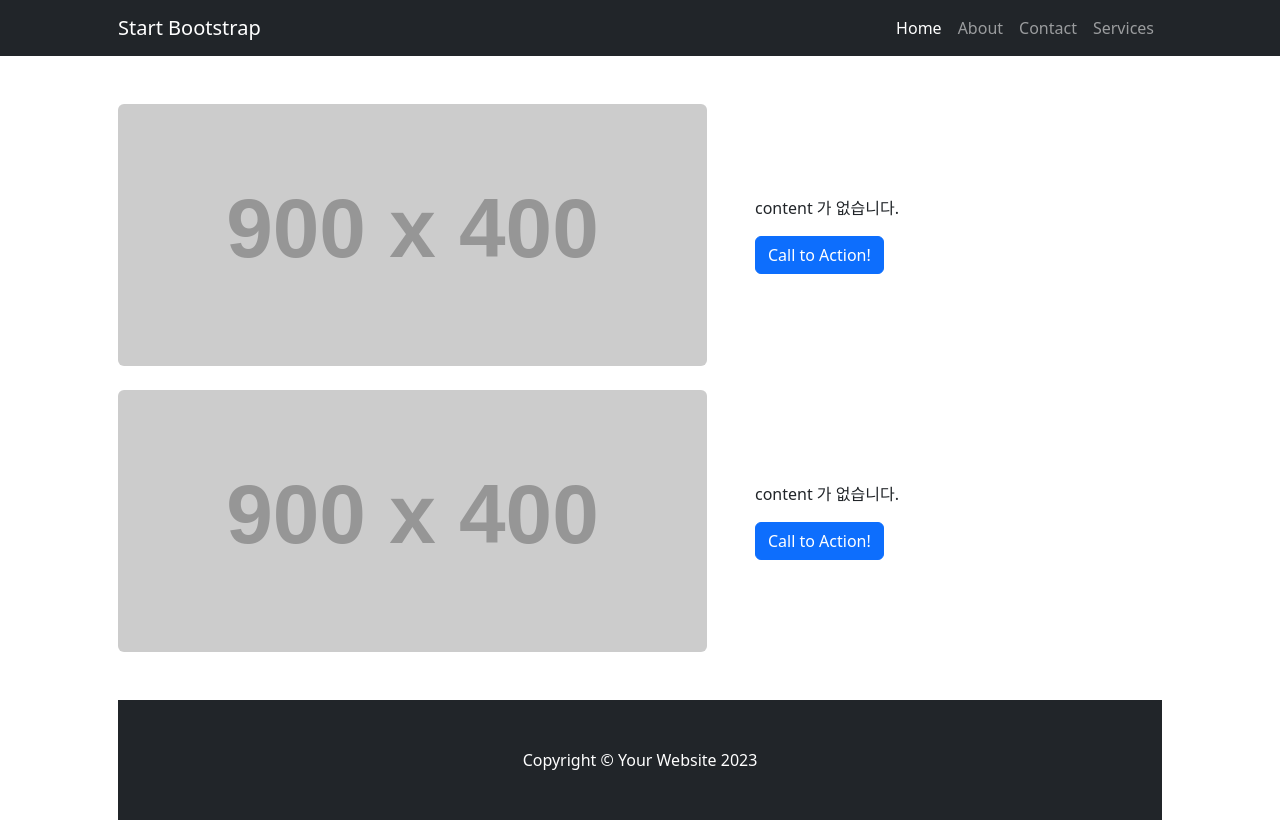
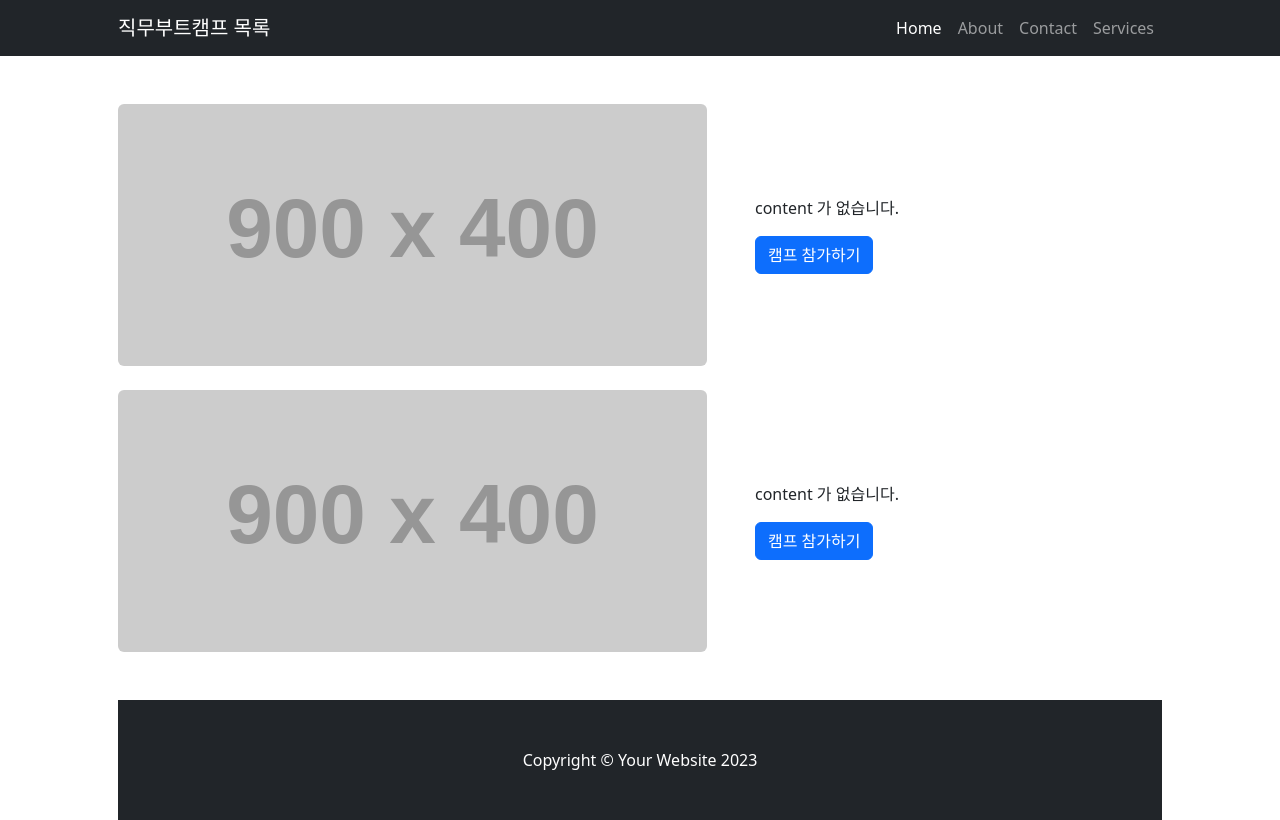
Before and after one commit to goldangeee/comento, a Django app: template templates/product/content_list.html in a window 1280 px wide. Run offline with Django 5.2, Linux system fonts and the light colour scheme; the template is opened without the code that fills it, so the values that code supplies are empty; grey boxes labelled with a size stand in for pictures from a placeholder-image service; some libraries are stand-ins or nearby versions.

Commit message:
2주차 django 개발 완료2

```diff
--- a/templates/pages/company_info.html
+++ b/templates/pages/company_info.html
@@ -6,8 +6,10 @@
 </head>
 <body>
 <nav>
-    <a href="/company/">company info</a>
-    <a href="/product/">product</a>
+    <a href="/company/">회사소개</a>
+    <a href="/product/">직무부트캠프</a>
+    <a href="">로그인</a>
+    <a href="">회원가입</a>
 </nav>
 
 <h1>회사소개 페이지입니다.</h1>
--- a/templates/product/content_list.html
+++ b/templates/product/content_list.html
@@ -6,7 +6,7 @@
         <meta name="viewport" content="width=device-width, initial-scale=1, shrink-to-fit=no" />
         <meta name="description" content="" />
         <meta name="author" content="" />
-        <title>Small Business - Start Bootstrap Template</title>
+        <title>직무부트캠프 목록</title>
         <!-- Favicon-->
         <!-- Core theme CSS (includes Bootstrap)-->
         <link rel="stylesheet" type="text/css" href="{% static 'styles.css' %}">
@@ -16,7 +16,7 @@
         <!-- Responsive navbar-->
         <nav class="navbar navbar-expand-lg navbar-dark bg-dark">
             <div class="container px-5">
-                <a class="navbar-brand" href="#!">Start Bootstrap</a>
+                <a class="navbar-brand" href="#!">직무부트캠프 목록</a>
                 <button class="navbar-toggler" type="button" data-bs-toggle="collapse" data-bs-target="#navbarSupportedContent" aria-controls="navbarSupportedContent" aria-expanded="false" aria-label="Toggle navigation"><span class="navbar-toggler-icon"></span></button>
                 <div class="collapse navbar-collapse" id="navbarSupportedContent">
                     <ul class="navbar-nav ms-auto mb-2 mb-lg-0">
@@ -41,7 +41,7 @@
                     {% else %}
                         <p>content 가 없습니다.</p>
                     {% endif %}
-                    <a class="btn btn-primary" href="#!">Call to Action!</a>
+                    <a class="btn btn-primary" href="#!">캠프 참가하기</a>
                 </div>
                 <div>
                     <br>
@@ -55,7 +55,7 @@
                     {% else %}
                         <p>content 가 없습니다.</p>
                     {% endif %}
-                    <a class="btn btn-primary" href="#!">Call to Action!</a>
+                    <a class="btn btn-primary" href="#!">캠프 참가하기</a>
                 </div>
             </div>
             <!-- Call to Action-->
```
Also changed, not shown: templates/pages/mainpage.html (+6 -4 lines).
